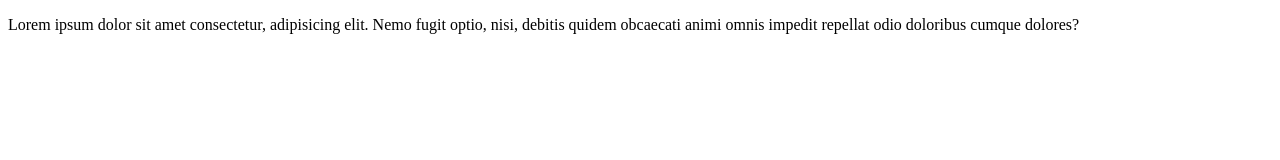
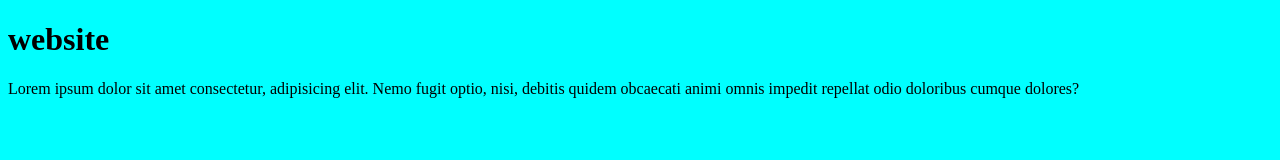
Before and after one commit to Najma099/Portfolio, a plain HTML site: page index.html in a window 1280 px wide. Drawn offline with Linux system fonts and the light colour scheme.

Commit message:
my second commit

```diff
--- a/index.html
+++ b/index.html
@@ -3,8 +3,10 @@
 <head>
     <meta charset="UTF-8">
     <meta name="viewport" content="width=device-width, initial-scale=1.0">
+    <link rel="stylesheet" href="style.css">
     <title>Najma</title>
 </head>
 <body>
+    <h1>website</h1>
     <p>Lorem ipsum dolor sit amet consectetur, adipisicing elit. Nemo fugit optio, nisi, debitis quidem obcaecati animi omnis impedit repellat odio doloribus cumque dolores?</p>
 </html>
--- /dev/null
+++ b/style.css
@@ -0,0 +1,3 @@
+body{
+    background-color: aqua;
+}
```
